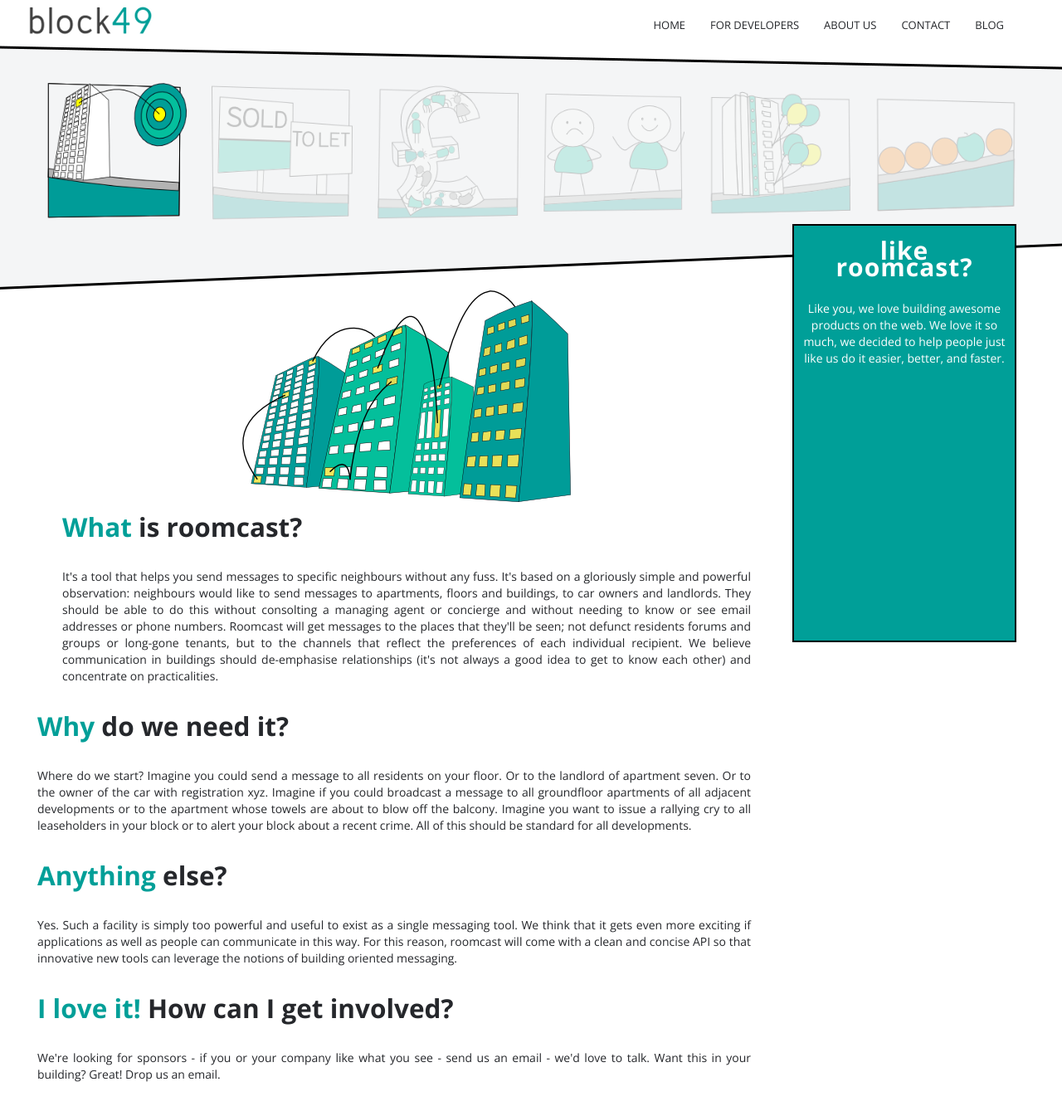
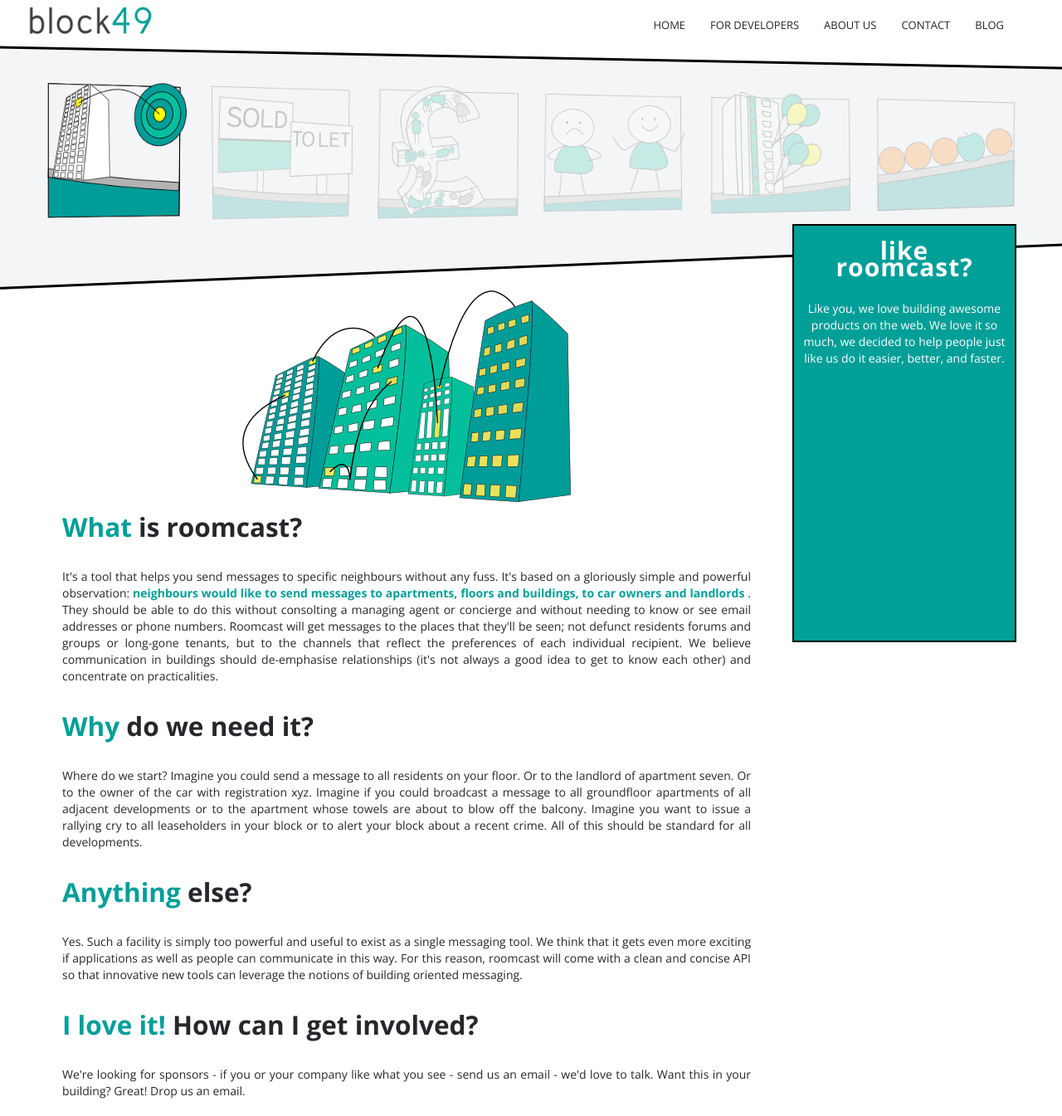
Before and after one commit to tlodge/block49.website, a Jekyll site: the page built from inspiration.html, in a window 1280 px wide and 1345 px high. Shown: the whole window at 83% size. Built offline with Jekyll 4.4.1, drawn with Linux system fonts in a browser that asks for light colours.

Commit message:
minor changes

```diff
--- a/inspiration.html
+++ b/inspiration.html
@@ -99,11 +99,12 @@
                          <img alt="" src="assets/img/app_communicate_big.png">
                         <h2><strong>What</strong> is roomcast?</h2>
                         <p>
-It's a tool that helps you send messages to specific neighbours without any fuss.  It's based on a gloriously simple and powerful observation: neighbours would like to send messages to apartments, floors and buildings, to car owners and landlords.  They should be able to do this without consolting a managing agent or concierge and without needing to know or see email addresses or phone numbers.   Roomcast will get messages to the places that they'll be seen; not defunct residents forums and groups or long-gone tenants, but to the channels that reflect the preferences of each individual recipient.  We believe communication in buildings should de-emphasise relationships (it's not always a good idea to get to know each other) and concentrate on practicalities.</p>
+It's a tool that helps you send messages to specific neighbours without any fuss.  It's based on a gloriously simple and powerful observation: <strong>neighbours would like to send messages to apartments, floors and buildings, to car owners and landlords </strong>.  They should be able to do this without consolting a managing agent or concierge and without needing to know or see email addresses or phone numbers.   Roomcast will get messages to the places that they'll be seen; not defunct residents forums and groups or long-gone tenants, but to the channels that reflect the preferences of each individual recipient.  We believe communication in buildings should de-emphasise relationships (it's not always a good idea to get to know each other) and concentrate on practicalities.</p>
                     </div>
 
                 </div>
             <div class="row">
+                 <div class="thumbnail span9">
                     <h2><strong>Why</strong> do we need it?</h2>
                     <p>Where do we start?  Imagine you could send a message to all residents on your floor.  Or to the landlord of apartment seven.  Or to the owner of the car with registration xyz.  Imagine if you could broadcast a message to all groundfloor apartments of all adjacent developments or to the apartment whose towels are about to blow off the balcony.    Imagine you want to issue a rallying cry to all leaseholders in your block or to alert your block about a recent crime.  All of this should be standard for all developments.
                     </p>
@@ -114,6 +115,7 @@
                     </p>
                     <h2><strong>I love it!</strong> How can I get involved?</h2>
                     <p>We're looking for sponsors - if you or your company like what you see - send us an email - we'd love to talk.  Want this in your building? Great! Drop us an email.</p>
+                </div>
                 </div>
             </div>
 
```
